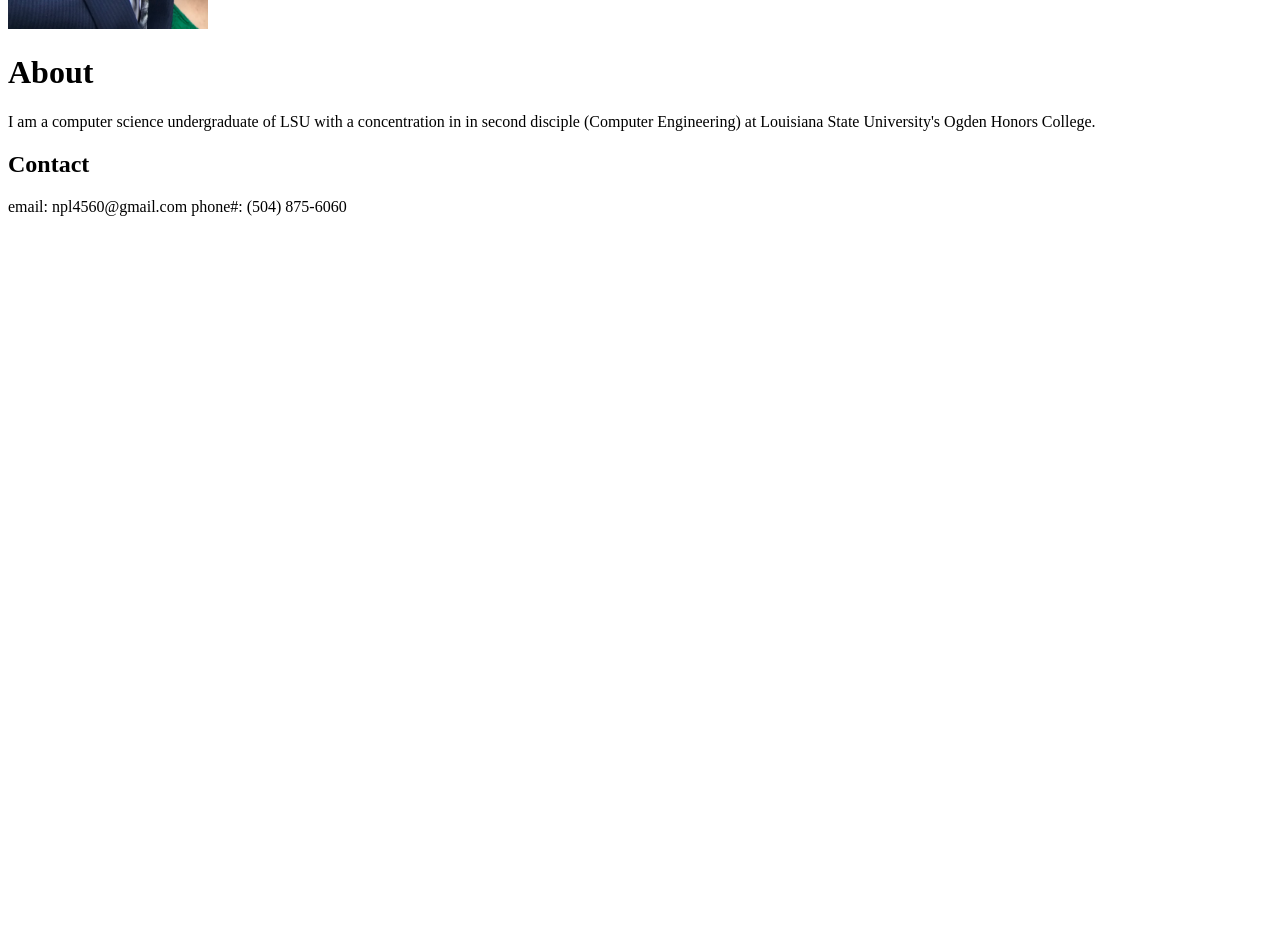
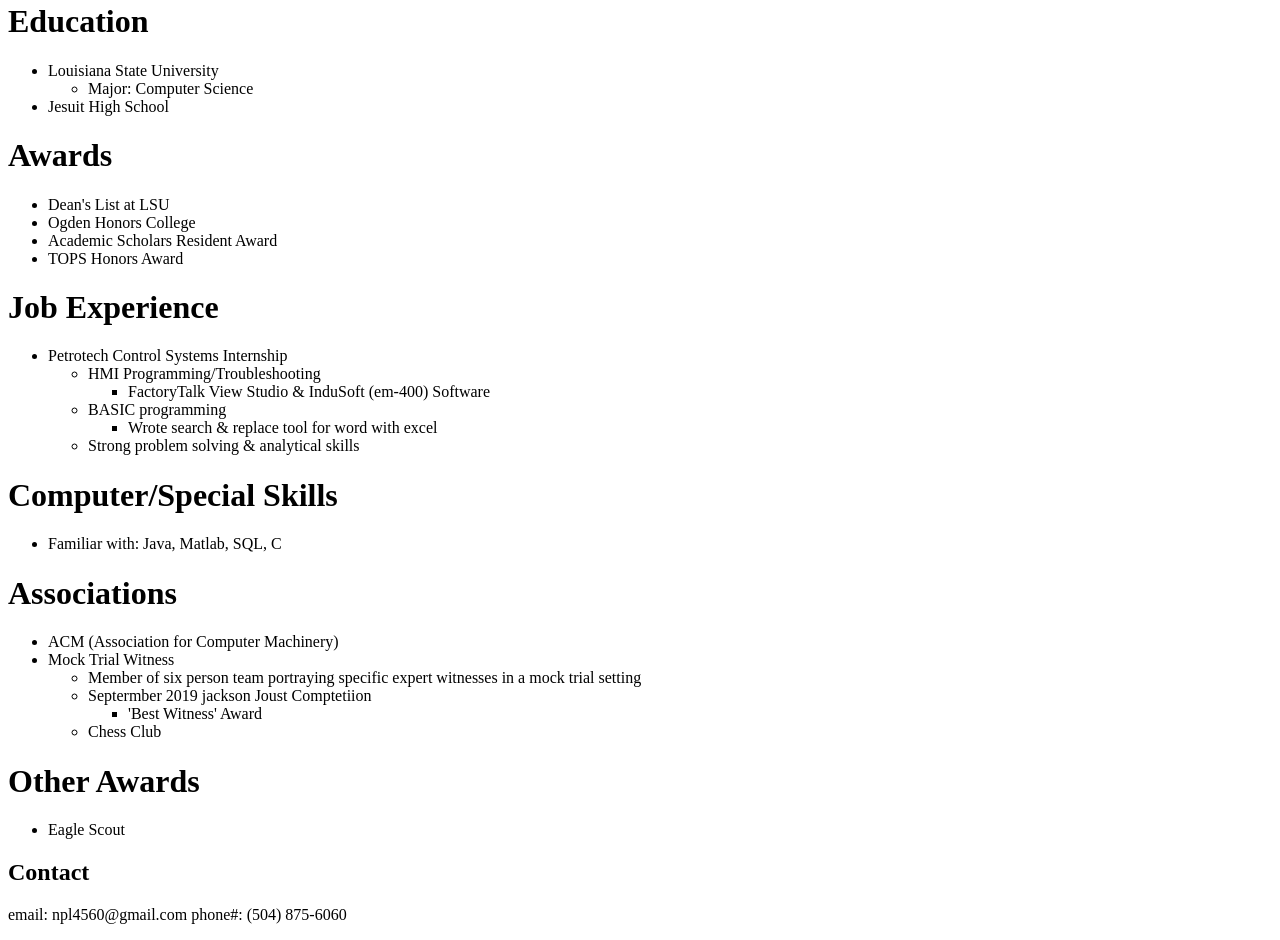
Before and after one commit to nleonik/nleonik.github.io, a plain HTML site: page index.html in a window 1280 px wide. Shown: the part 400-1340 px from the top of the page. Before the commit the page ends 800 px from the top, so only its background shows below. Drawn offline with Linux system fonts and the light colour scheme.

Commit message:
added a few sections of resume material

```diff
--- a/index.html
+++ b/index.html
@@ -7,11 +7,83 @@
 	</head>
 
 	<body>
-		<img src="images/pic.jpg" alt="photo-ID" width="200">
+		<h1>Nicholas Leonik</h1>
+		<img src="images/pic.jpg" alt="photo-ID" width="100" height="200">
 		<br>
 		<h1> About </h1>
 		<p>I am a computer science undergraduate of LSU with a concentration in in second disciple (Computer Engineering) at Louisiana State University's Ogden Honors College.
 		</p>
+		<h1>Education</h1>
+		<p>
+			<ul>
+				<li>Louisiana State University</li>
+				<ul>
+					<li>Major: Computer Science</li>
+				</ul>
+				<li>Jesuit High School</li>
+			</ul>
+		</p>
+
+		<h1>Awards</h1>
+		<p>
+			<ul>
+				<li>Dean's List at LSU </li>
+				<li>Ogden Honors College</li>
+				<li>Academic Scholars Resident Award</li>
+				<li>TOPS Honors Award</li>
+			</ul>
+		</p>
+
+		<h1>Job Experience</h1>
+		<p>
+			<ul>
+				<li>Petrotech Control Systems Internship</li>
+				<ul>
+					<li>HMI Programming/Troubleshooting</li>
+						<ul>
+							<li>FactoryTalk View Studio & InduSoft (em-400) Software </li>
+
+						</ul>
+					<li> BASIC programming</li>
+						<ul>
+							<li>Wrote search & replace tool for word with excel </li>
+						</ul>
+					<li>Strong problem solving & analytical skills </li>
+				</ul>
+			</ul>
+		</p>
+
+		<h1>Computer/Special Skills</h1>
+		<p>
+			<ul>
+				<li>Familiar with: Java, Matlab, SQL, C</li>
+			</ul>
+		</p>
+
+		<h1>Associations</h1>
+		<p>
+			<ul>
+				<li>ACM (Association for Computer Machinery)</li>
+				<li>Mock Trial Witness</li>
+					<ul>
+						<li>Member of six person team portraying specific expert witnesses in a mock trial setting</li>
+						<li>Septermber 2019 jackson Joust Comptetiion</li>
+							<ul>
+								<li>'Best Witness' Award</li>
+							</ul>
+						<li>Chess Club</li>
+					</ul>
+			</ul>
+		</p>
+
+		<h1>Other Awards</h1>
+		<p>
+			<ul>
+				<li>Eagle Scout</li>
+			</ul>
+		</p>
+
+
 		<h2> Contact </h2>
 		<p>
 		email: npl4560@gmail.com
```
